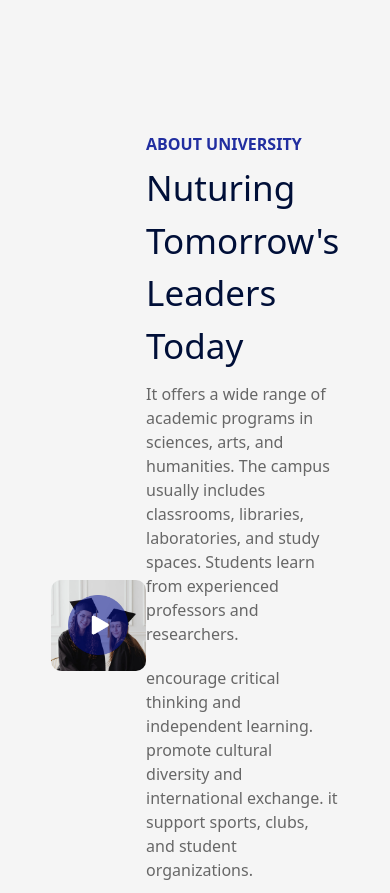
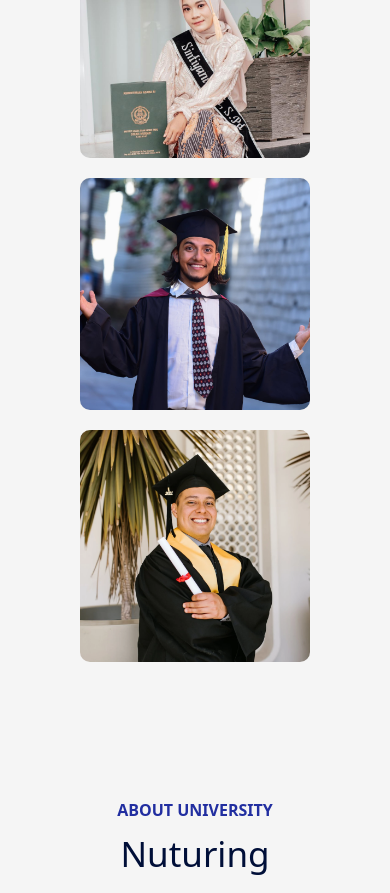
Before and after one commit to ALAAHAJHOUJ/School-landing-page, a React (Create React App) app: page / in a window 390 px wide. Shown: the part 1100-1993 px from the top of the page. Built offline with nearby package versions, Linux system fonts and the light colour scheme.

Commit message:
responsive design

```diff
--- a/src/components/About/About.css
+++ b/src/components/About/About.css
@@ -6,6 +6,18 @@
     width: 90%;
 }
 
+@media(width<800px){
+    .about{
+        flex-wrap: wrap;
+        row-gap: 20px;
+        justify-content: center;
+    }
+}
+
+
+
+
+
 
 .about-left{
     flex-basis: 40%;
@@ -13,10 +25,34 @@
     cursor: pointer;
 }
 
+@media(width<800px){
+    .about-left{
+        flex-basis: 80%;
+        order: 5;
+    }
+
+}
+
+
+
+
+
+
 
 .about-right{
     flex-basis: 56%;
 }
+
+@media(width<800px){
+    .about-right{
+        flex-basis: 90%;
+    }
+
+}
+
+
+
+
 
 .about-left-image{
     width: 100%;
@@ -56,3 +92,11 @@
     margin-bottom: 15px;
     margin-bottom: 20px;
 }
+
+@media(width<800px){
+    .about-right h3,.about-right h2,.about-right p{
+        max-width: 100%;
+        text-align: center;
+        display: block;
+    }
+}
--- a/src/components/Compus/Compus.css
+++ b/src/components/Compus/Compus.css
@@ -10,6 +10,7 @@
     align-items: center;
     justify-content: space-between;
     margin-bottom: 40px;
+    flex-wrap: wrap;
 }
 
 
@@ -18,6 +19,27 @@
     border-radius: 10px;
 }
 
+@media(width<800px)
+{
+    .gallery img{
+        width: 46%;
+    }
+
+    .gallery{
+        row-gap: 10px;
+    }
+}
+
+@media(width<500px){
+    .gallery img{
+        width: 100%;
+    }
+
+    .gallery{
+        row-gap: 20px;
+    }
+}
+
 
 .btn.btndark img{
     width: 30px;
--- a/src/components/TestImonials/Testimonials.css
+++ b/src/components/TestImonials/Testimonials.css
@@ -3,6 +3,8 @@
     padding: 0 80px;
     position: relative;
     width: 90%;
+    display: flex;
+    justify-content: center;
 }
 
 
@@ -13,10 +15,17 @@
    transform: translateY(-50%);
    padding: 15px;
    width: 50px;
+   height: auto;
    border-radius: 50%;
    cursor: pointer;
    background-color: #212EA0;
 }
+
+.next-btn:hover,.back-btn:hover{
+    opacity: 0.6;
+}
+
+
 
 
 .back-btn{
@@ -28,7 +37,14 @@
 
 .slider{
     overflow:hidden;
-    transition-duration: 0.8s;
+    width: 80%;
+    min-width: 190px;
+}
+
+@media(width<600px){
+    .slider{
+        width: 100%;
+    }
 }
 
 
@@ -36,28 +52,39 @@
 
 .slider ul{
     display: flex;
-    width: 200%;
-    overflow-x: hidden;
+    width: 100%;
+    overflow-x:visible;
     transition: 0.5s;
 }
 
 
 
+
 .slider ul li{
-    width: 25%;
-    padding: 80px;
-    flex-shrink: 1;
+    width:100%;
+    padding: 20px;
+    flex-shrink: 0;
+}
+
+
+@media(width<600px){
+    .slider ul li{
+        text-align: center;
+    }
 }
 
 
 
 
+
+
 .slide {
-    box-shadow: 0 0 20px rgba(0,0,0,0.3);
+    box-shadow: 0 0 20px rgba(0, 0, 0, 0.152);
     padding: 40px;
     border-radius: 10px;
     color: #676767;
     line-height:1.4;
+    width: 100%;
 }
 
 
@@ -70,6 +97,12 @@
     border: 4px solid #212EA0;
 }
 
+@media(width<600px){
+    .slide img{
+        margin: 0;
+    }
+}
+
 
 
 
@@ -78,6 +111,14 @@
     font-size: 20px;
     font-weight: 700;
     color: #212EA0;
+}
+
+@media (width<600px){
+    .slider h3{
+        margin-top:20px;
+        margin-bottom: 20px;
+    }
+
 }
 
 
@@ -89,6 +130,17 @@
 }
 
 
+.slide p{
+    text-align: left;
+}
+
+
+@media(width<600px){
+    .slide p{
+        text-align: center;
+    }
+}
+
 
 
 
@@ -96,5 +148,12 @@
     display: flex;
     align-items: center;
     margin-bottom: 20px;
+    flex-wrap: wrap;
     font-size: 15px;
 }
+
+@media(width<600px){
+    .user-info{
+        flex-direction: column;
+    }
+}
--- a/src/components/TestImonials/Testimonials.jsx
+++ b/src/components/TestImonials/Testimonials.jsx
@@ -14,14 +14,14 @@ function Testimonials() {
     const position=useRef(0);
 
     const handlebackBtn=()=>{
-     if(position.current<0){position.current+=25}
+        if(position.current<0){position.current+=100}
         slider.current.style.transform=`translateX(${position.current}%)`
     }
 
 
     const handlenextBtn=()=>{
         console.log(position.current)
-     if(position.current>-50) {position.current-=25;console.log("vrai")}
+        if(position.current>-300) {position.current-=100;console.log("vrai")}
         slider.current.style.transform=`translateX(${position.current}%)`
     }
 
@@ -38,7 +38,7 @@ function Testimonials() {
                             <img src={user1} alt="image de projet" />
                             <div>
                                 <h3>William jackson</h3>
-                                <span>Edusity,USA</span>
+                                <span>Edusity, USA</span>
                             </div>
                         </div>
                         <p>
@@ -51,8 +51,8 @@ function Testimonials() {
                         <div className="user-info">
                             <img src={user2} alt="image de projet" />
                             <div>
-                                <h3>William jackson</h3>
-                                <span>Edusity,USA</span>
+                                <h3>Jacky dizelly</h3>
+                                <span>Edusity, USA</span>
                             </div>
                         </div>
                         <p>
@@ -65,8 +65,8 @@ function Testimonials() {
                         <div className="user-info">
                             <img src={user3} alt="image de projet" />
                             <div>
-                                <h3>William jackson</h3>
-                                <span>Edusity,USA</span>
+                                <h3>Jasmine Ferg</h3>
+                                <span>Edusity, USA</span>
                             </div>
                         </div>
                         <p>
@@ -79,8 +79,8 @@ function Testimonials() {
                         <div className="user-info">
                             <img src={user4} alt="image de projet" />
                             <div>
-                                <h3>William jackson</h3>
-                                <span>Edusity,USA</span>
+                                <h3>Daniel jackson</h3>
+                                <span>Edusity, USA</span>
                             </div>
                         </div>
                         <p>
--- a/src/components/programs/Programs.css
+++ b/src/components/programs/Programs.css
@@ -6,7 +6,15 @@
     align-items: center;
     justify-content:space-between;
     flex-wrap: wrap;
+    row-gap: 20px;
 }
+
+@media(width<800px){
+    .programs{
+        justify-content: center;
+    }
+}
+
 
 
 .programs img{
@@ -17,9 +25,15 @@
 
 
 .program{
-    flex-basis: 31%;
+    width: 31%;
     flex-shrink: 0;
     position: relative;
+}
+
+@media(width<800px){
+    .program{
+        width: 80%;
+    }
 }
 
 
```
Lines whose indentation alone changed are shown as unchanged.
